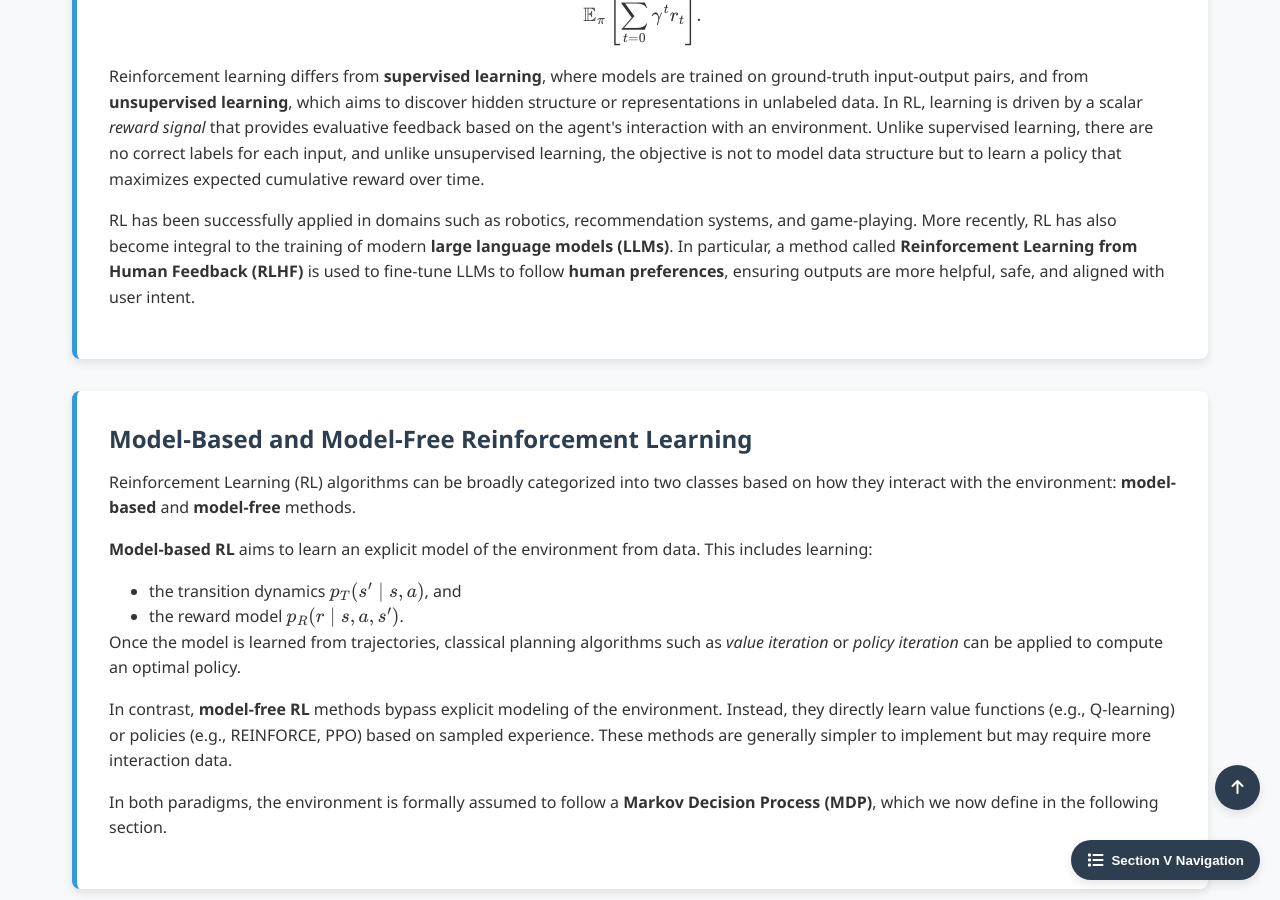
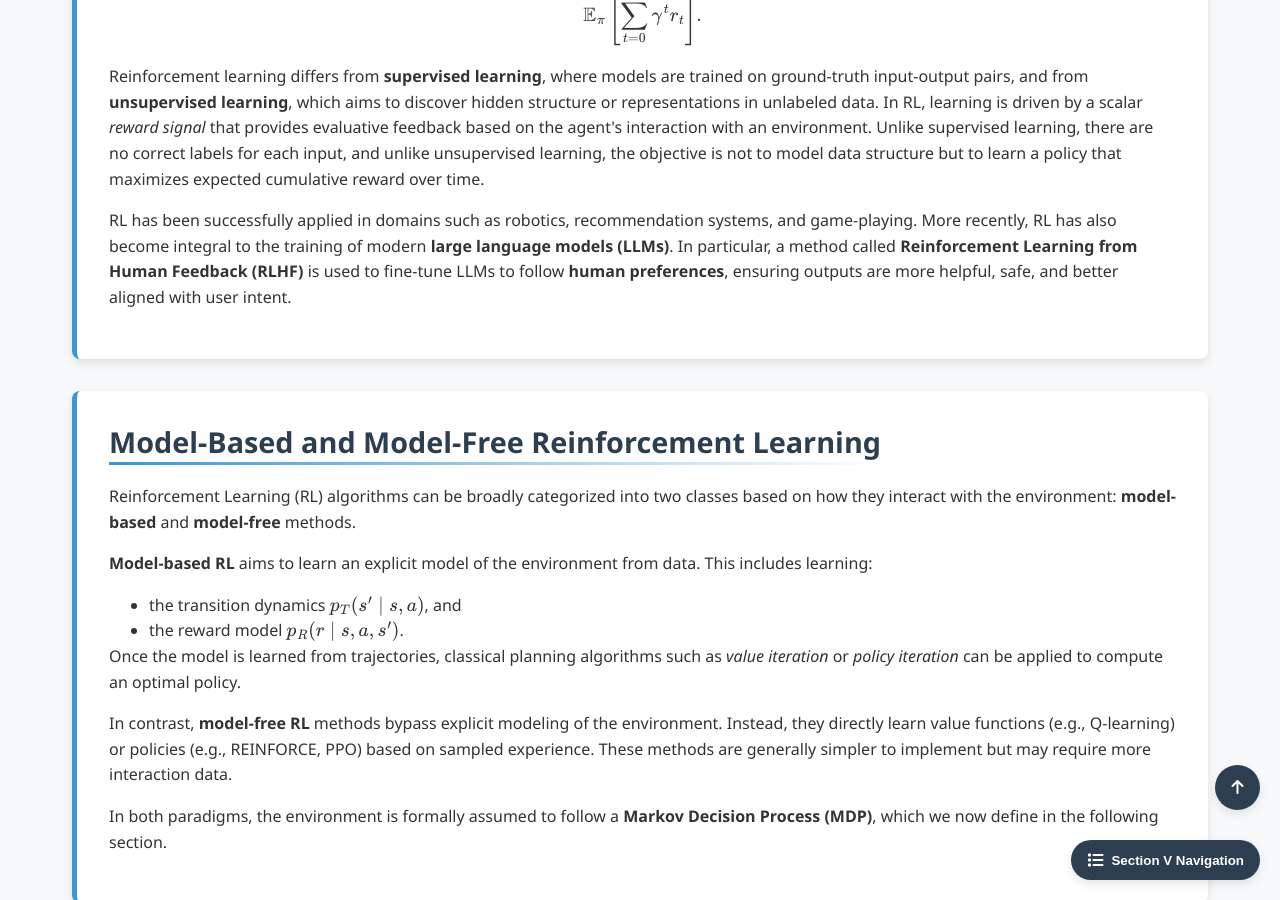
Before and after one commit to Yusukey01/yusukey01.github.io, a Jekyll site: the page built from Mathematics/Machine_learning/reinforcement.html, in a window 1280 px wide and 900 px high, scrolled down 974 px. Built offline with Jekyll 4.4.1, drawn with Linux system fonts in a browser that asks for light colours.

Commit message:
Updated texts

```diff
--- a/Mathematics/Machine_learning/reinforcement.html
+++ b/Mathematics/Machine_learning/reinforcement.html
@@ -164,12 +164,12 @@ uses_python: false
                     RL has been successfully applied in domains such as robotics, recommendation systems, and game-playing.
                     More recently, RL has also become integral to the training of modern <strong>large language models (LLMs)</strong>.
                     In particular, a method called <strong>Reinforcement Learning from Human Feedback (RLHF)</strong> is used to fine-tune LLMs
-                    to follow <strong>human preferences</strong>, ensuring outputs are more helpful, safe, and aligned with user intent.
+                    to follow <strong>human preferences</strong>, ensuring outputs are more helpful, safe, and better aligned with user intent.
                 </p>
             </section>
 
             <section id="rl-types" class="section-content">
-                <h3>Model-Based and Model-Free Reinforcement Learning</h3>
+                <h2>Model-Based and Model-Free Reinforcement Learning</h2>
 
                 <p>
                     Reinforcement Learning (RL) algorithms can be broadly categorized into two classes based on how they interact with the environment:
@@ -196,10 +196,10 @@ uses_python: false
                     In both paradigms, the environment is formally assumed to follow a <strong>Markov Decision Process (MDP)</strong>,
                     which we now define in the following section.
                 </p>
-                </section>
+            </section>
 
 
-                <section id="mdp" class="section-content">
+            <section id="mdp" class="section-content">
                 <h2>Markov Decision Process (MDP)</h2>
 
                 <p>
@@ -289,7 +289,7 @@ uses_python: false
                 </p>
                 </section>
 
-                <section id="value-functions" class="section-content">
+            <section id="value-functions" class="section-content">
                 <h2>Return and Value Functions</h2>
 
                 <p>
```
